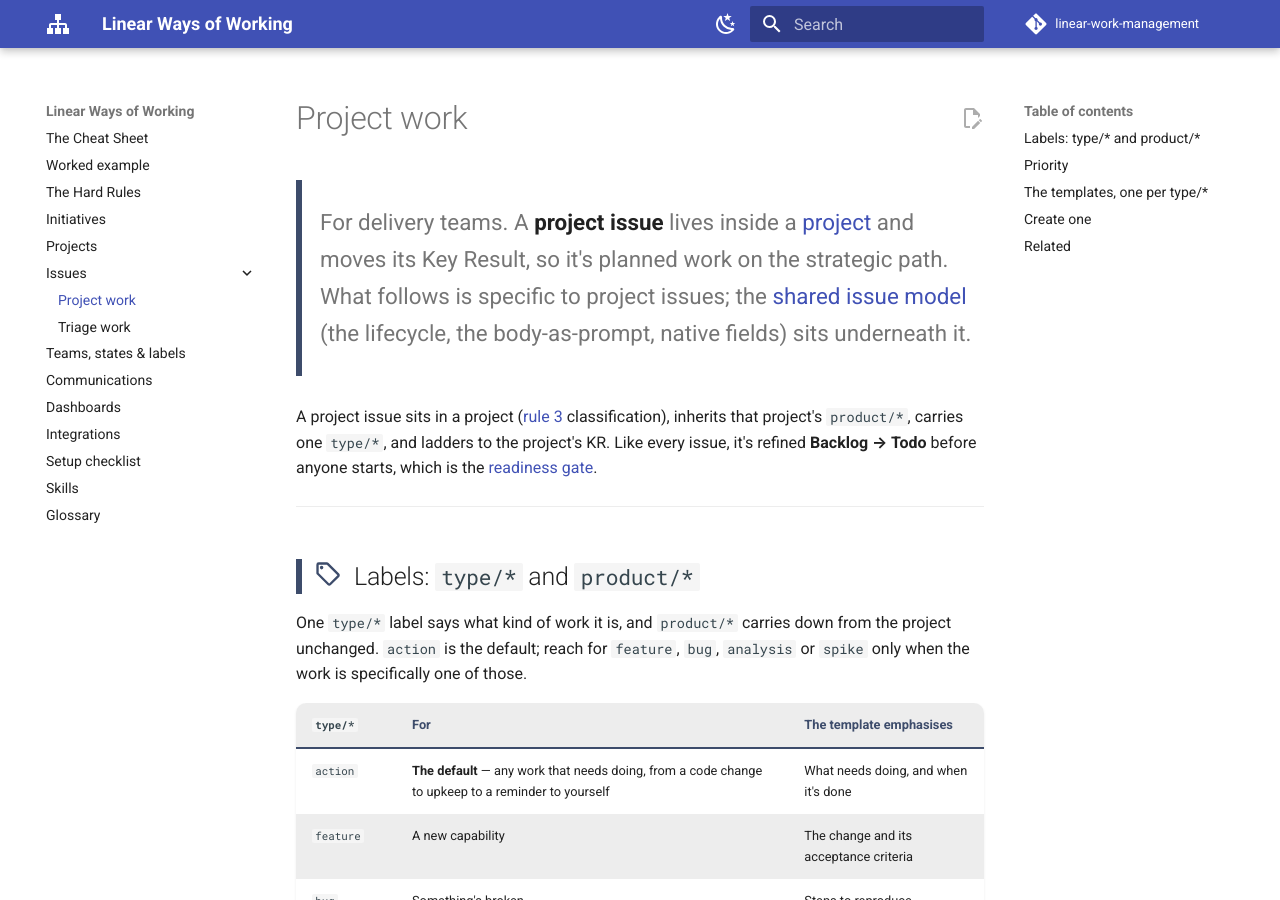
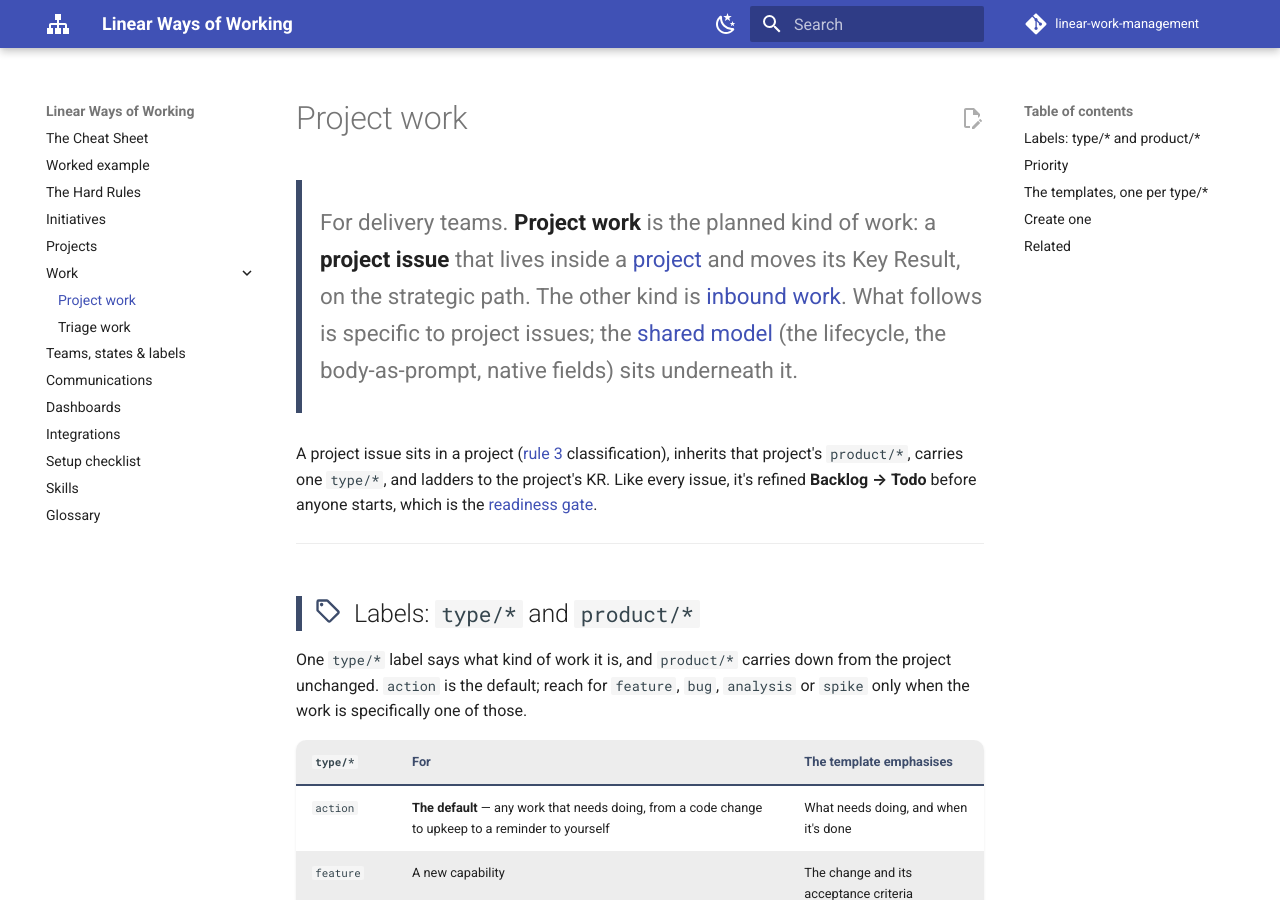
Before and after one commit to hungovercoders/linear-work-management, an MkDocs documentation site: the page built from docs/issues/project-work.md, in a window 1280 px wide and 900 px high. Built offline with MkDocs 1.6.1 and Material for MkDocs 9.7.7, drawn with Linux system fonts in a browser that asks for light colours; comment, search, counter and statistics services are not loaded.

Commit message:
feat(guide): make "Work" the section, thread the two-kinds framing
Option B: rename the Issues nav section to Work and retitle its landing
page, so the sidebar echoes work as the entry point. Sharpen the two
kind-pages to name themselves explicitly — project work (planned) and
inbound work (arrived) — each cross-linking the other. Projects now
reference the project work that builds them; Cheat Sheet section links
point at "Work".

Co-Authored-By: Claude Opus 4.8 (1M context) <noreply@anthropic.com>

```diff
--- a/docs/issues/project-work.md
+++ b/docs/issues/project-work.md
@@ -1,10 +1,10 @@
 # Project work
 
 <div class="lwm-lead" markdown>
-For delivery teams. A **project issue** lives inside a [project](../projects.md) and moves its
-Key Result, so it's planned work on the strategic path. What follows is specific to project
-issues; the [shared issue model](index.md) (the lifecycle, the body-as-prompt, native fields)
-sits underneath it.
+For delivery teams. **Project work** is the planned kind of work: a **project issue** that lives
+inside a [project](../projects.md) and moves its Key Result, on the strategic path. The other
+kind is [inbound work](triage.md). What follows is specific to project issues; the
+[shared model](index.md) (the lifecycle, the body-as-prompt, native fields) sits underneath it.
 </div>
 
 A project issue sits in a project ([rule 3](../hard-rules.md) classification), inherits that
--- a/mkdocs.yml
+++ b/mkdocs.yml
@@ -74,7 +74,7 @@ nav:
   - The Hard Rules: hard-rules.md
   - Initiatives: initiatives.md
   - Projects: projects.md
-  - Issues:
+  - Work:
       - issues/index.md
       - Project work: issues/project-work.md
       - Triage work: issues/triage.md
```
Also changed, not shown: docs/index.md (+2 -2 lines), docs/issues/index.md (+1 -1 lines), docs/issues/triage.md (+5 -5 lines), docs/projects.md (+2 -2 lines).
